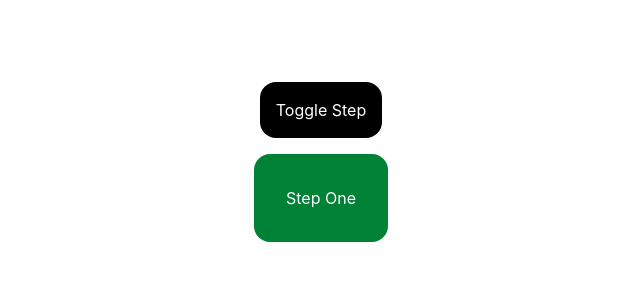
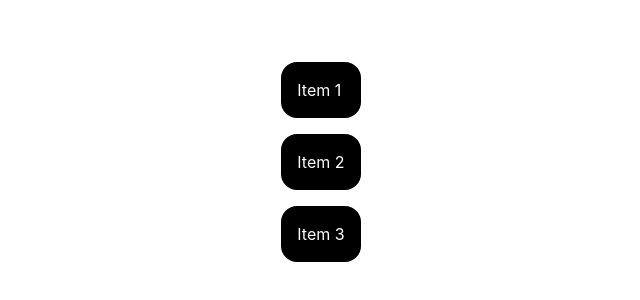
Before and after one commit to Nazil1712/framer_motion, a React (Vite) app: page / in a window 1280 px wide. Shown: the part 238-538 px from the top of the page, without its empty margins (319-959 px from the left). Built offline with nearby package versions, Linux system fonts and the light colour scheme.

Commit message:
layout animations

```diff
--- a/src/App.jsx
+++ b/src/App.jsx
@@ -5,6 +5,7 @@ import FeatureList from "./components/FeatureList";
 import DraggableCard from "./components/DraggableCard";
 import DismissableAlert from "./components/DismissableAlert";
 import StepSwitcher from "./components/StepSwitcher";
+import CollapsibleList from "./components/CollapsibleList";
 
 const App = () => {
   return (
@@ -24,7 +25,8 @@ const App = () => {
         {/* <FeatureList/> */}
         {/* <DraggableCard/> */}
         {/* <DismissableAlert/> */}
-        <StepSwitcher/>
+        {/* <StepSwitcher/> */}
+        <CollapsibleList/>
 
 
       </div>
--- /dev/null
+++ b/src/components/CollapsibleList.jsx
@@ -0,0 +1,29 @@
+import React, { useState } from "react";
+import { motion } from "motion/react";
+
+const CollapsibleList = () => {
+  const [expanded, setExpanded] = useState(null);
+
+  const items = [1, 2, 3];
+
+  return (
+    <div className="flex flex-col gap-4">
+      {items.map((id) => (
+        <motion.div
+          key={id}
+          layout
+          onClick={() => setExpanded((prev) => (prev == id ? null : id))}
+          className="bg-black p-4 rounded-2xl text-white cursor-pointer"
+        >
+          <h3>Item {id}</h3>
+
+          {expanded == id && (
+            <motion.p layout>This section expands and contracts with layout</motion.p>
+          )}
+        </motion.div>
+      ))}
+    </div>
+  );
+};
+
+export default CollapsibleList;
```
